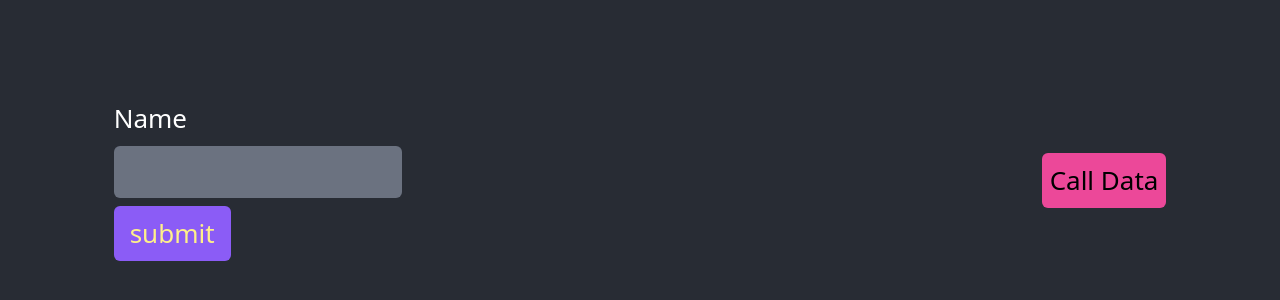
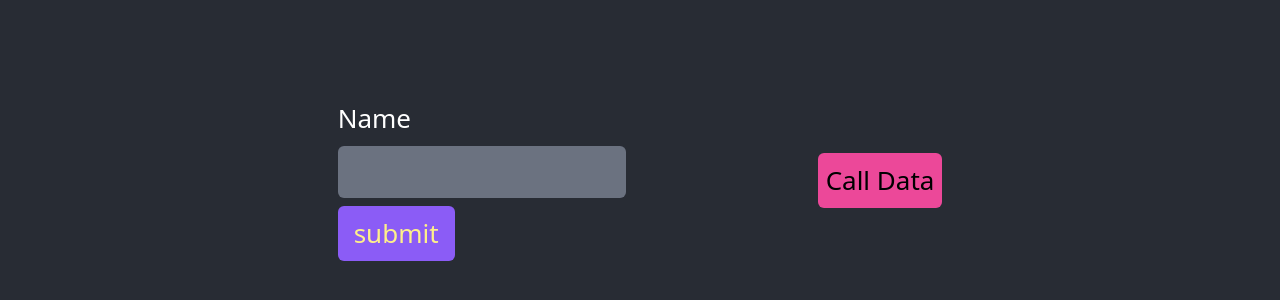
Before and after one commit to iamsuyashpatel07/reduxExample, a React (Create React App) app: page / in a window 1280 px wide. Shown: the part 220-520 px from the top of the page. Built offline with nearby package versions, Linux system fonts and the light colour scheme.

Commit message:
margin left set

```diff
--- a/src/App.js
+++ b/src/App.js
@@ -27,7 +27,7 @@ function App() {
           />
         </div>
       </div>
-      <div className="ml-[40rem] flex flex-col">
+      <div className="ml-[15%] flex flex-col">
         <button
           className="bg-pink-500 text-black text-center p-2 rounded-md"
           onClick={exampleFetch}
```
